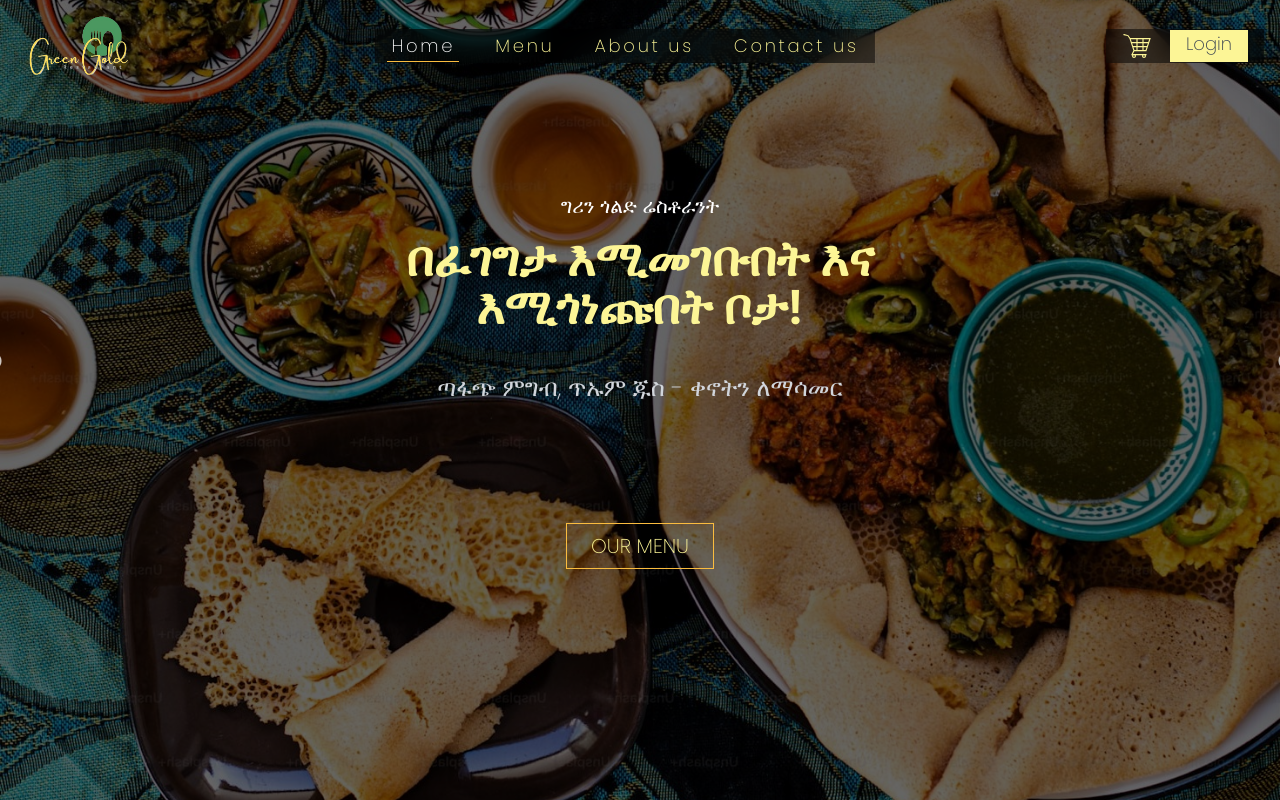
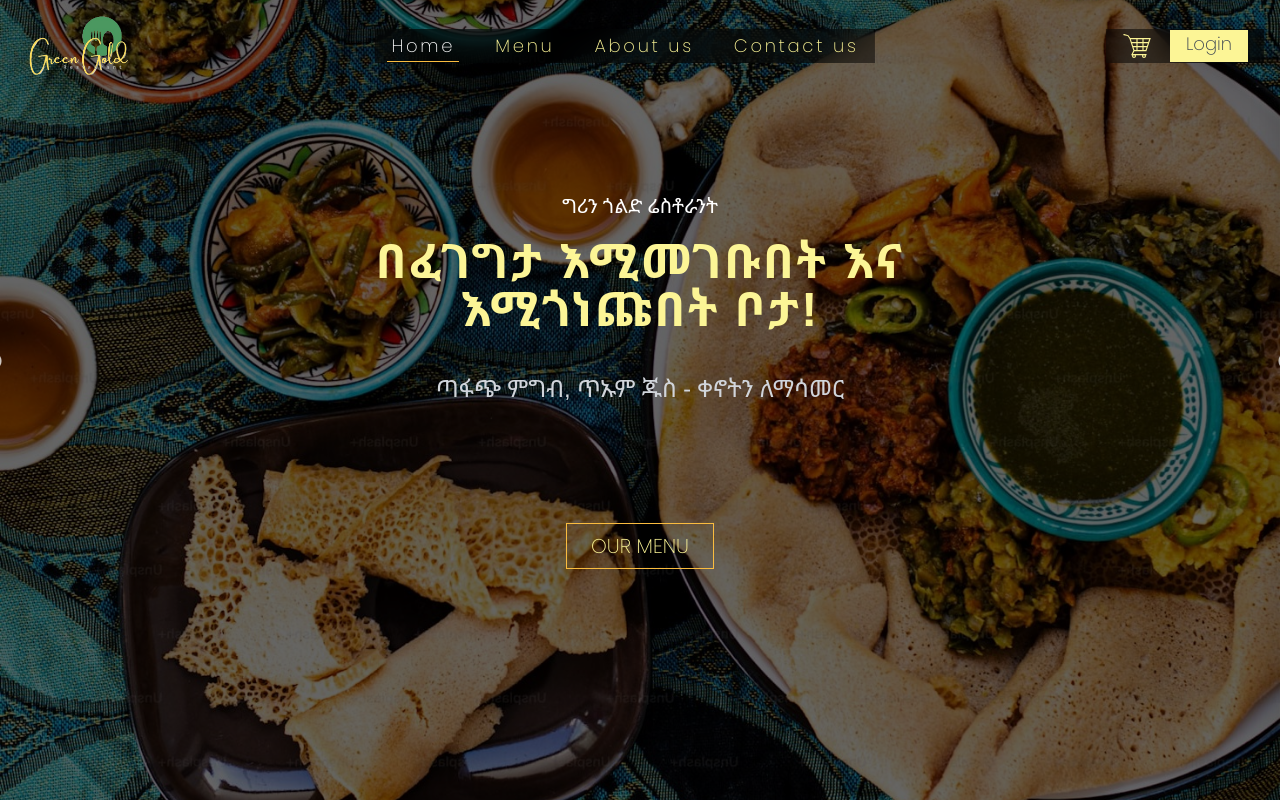
Before and after one commit to Henok-Enyew/Green-Gold-Restaurant-Website, a React (Vite) app: page / in a window 1280 px wide. Shown: the top 800 px of the page. Built offline with nearby package versions, Linux system fonts and the light colour scheme.

Commit message:
Login and signup layout added

```diff
--- a/src/index.css
+++ b/src/index.css
@@ -1,4 +1,5 @@
 @import url("https://fonts.googleapis.com/css2?family=Poppins:ital,wght@0,100;0,200;0,300;0,400;0,500;0,600;0,700;0,800;0,900;1,100;1,200;1,300;1,400;1,500;1,600;1,700;1,800;1,900&family=Rubik:ital,wght@0,300..900;1,300..900&display=swap");
+@import url("https://fonts.googleapis.com/css2?family=Noto+Sans+Ethiopic:wght@100..900&family=Poppins:ital,wght@0,100;0,200;0,300;0,400;0,500;0,600;0,700;0,800;0,900;1,100;1,200;1,300;1,400;1,500;1,600;1,700;1,800;1,900&family=Rubik:ital,wght@0,300..900;1,300..900&display=swap");
 @tailwind base;
 @tailwind components;
 @tailwind utilities;
@@ -18,6 +19,10 @@ body {
   font-family: "Poppins", sans-serif;
   cursor: url("/cursor.png"), auto;
   overflow-x: hidden;
+}
+
+.amharic-text {
+  font-family: "Noto Sans Ethiopic", sans-serif !important;
 }
 
 /* TailwindCSS Version */
--- a/src/pages/Hero.jsx
+++ b/src/pages/Hero.jsx
@@ -45,21 +45,21 @@ function Hero() {
             </div>
             <div>
               <p
-                className="animate-slide font-thin text-lg text-white mb-4 sm:text-xl "
+                className="amharic-text animate-slide font-thin text-lg text-white mb-4 sm:text-xl "
                 data-aos="fade-up"
                 data-aos-duration="800"
               >
                 ግሪን ጎልድ ሬስቶራንት
               </p>
               <p
-                className="font-semibold text-5xl text-primary max-w-2xl mx-auto mb-6"
+                className="amharic-text font-semibold text-5xl text-primary max-w-2xl mx-auto mb-6 tracking-wider"
                 data-aos="fade-up"
                 data-aos-duration="1000"
               >
                 በፈገግታ እሚመገቡበት እና እሚጎነጩበት ቦታ!
               </p>
               <p
-                className="font-extralight text-gray-300 text-2xl  sm:text-3xl lg:text-2xl mb-24 sm:mb-48 lg:mb-32  pt-4"
+                className="amharic-text font-extralight text-gray-300 text-2xl  sm:text-3xl lg:text-2xl mb-24 sm:mb-48 lg:mb-32   pt-4"
                 data-aos="fade-up"
                 data-aos-duration="1200"
               >
```
